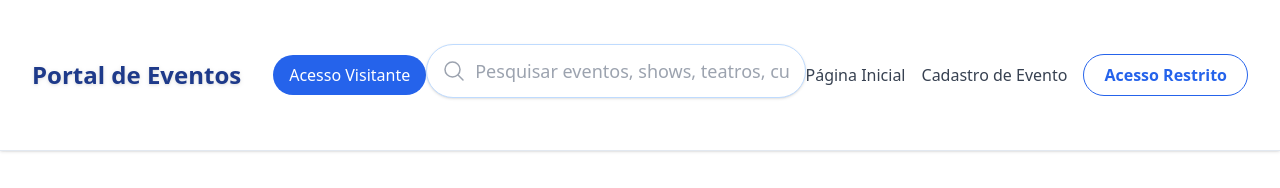
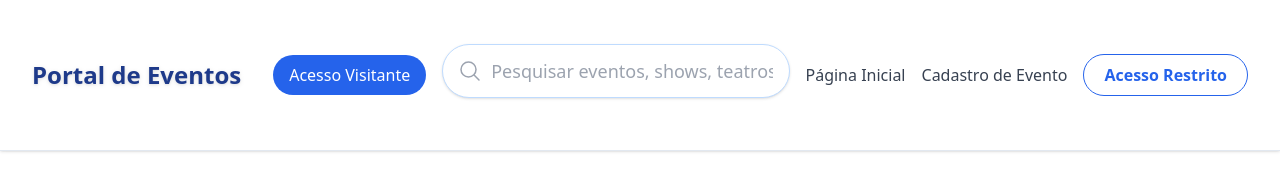
Before and after one commit to Andrehlb/portal-ingressos-frontend, a React (Vite) app: page /eventos in a window 1280 px wide. Shown: the top 188 px of the page. Built offline with nearby package versions, Linux system fonts and the light colour scheme.

Commit message:
fix(style): increase spacing between "Acesso Visitante" button and search box in Header

```diff
--- a/src/components/Header.jsx
+++ b/src/components/Header.jsx
@@ -23,7 +23,7 @@
         transition-all
       "
     >
-      <div className="flex items-center justify-between w-full">
+      <div className="flex items-center justify-between gap-4 w-full">
         {/* ESQUERDA: Logo + Acesso Visitante */}
         <div className="flex items-center gap-4">
           <span className="text-2xl font-bold text-blue-900 drop-shadow select-none">
```
